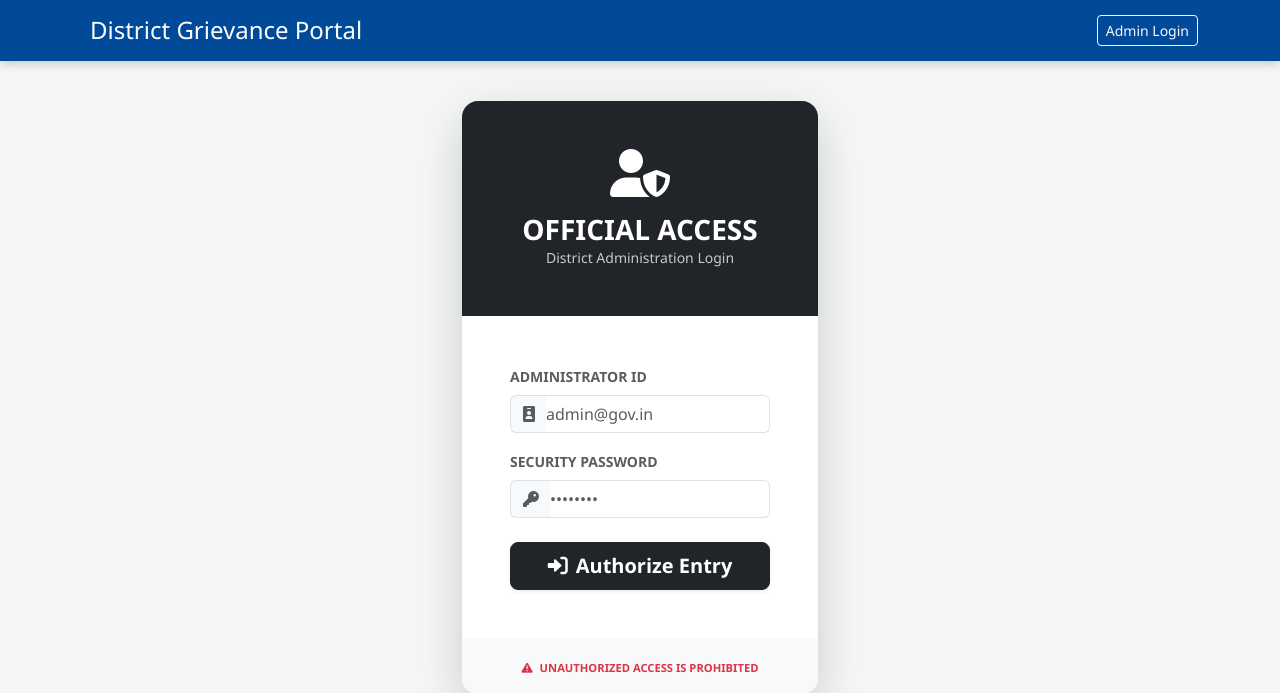
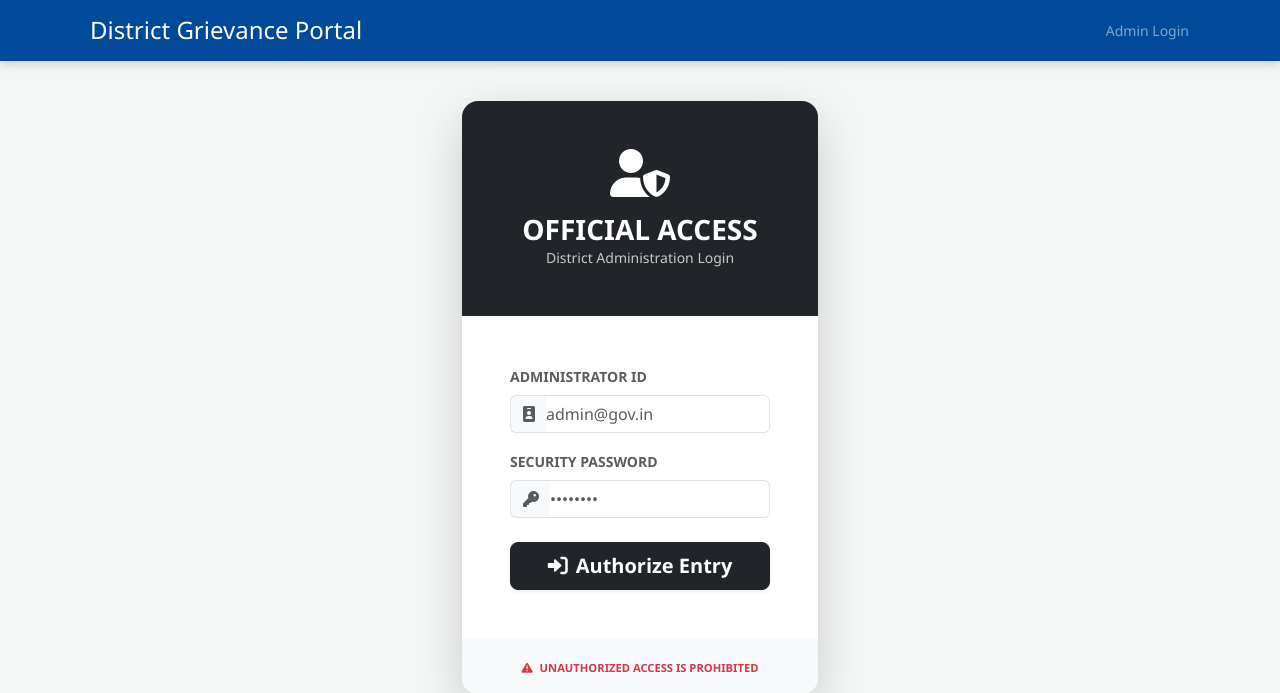
Before and after one commit to vikashpachahara/district-grievance-portal, a Flask app: page /admin in a window 1280 px wide. Shown: the top 693 px of the page. Run offline with Flask 3, Linux system fonts and the light colour scheme; some libraries are stand-ins or nearby versions.

Commit message:
Add files via upload

```diff
--- a/templates/base.html
+++ b/templates/base.html
@@ -72,7 +72,7 @@
                 </a>
             </h1>
 
-            <div class="d-flex align-items-center">
+            <div>
                 {% if session.get('user') %}
                     <span class="me-3 d-none d-md-inline small text-white-50">Citizen Mode</span>
                     <a href="/dashboard" class="btn btn-sm btn-light me-2">Home</a>
@@ -82,7 +82,7 @@
                     <a href="/admin_dashboard" class="btn btn-sm btn-warning me-2">Panel</a>
                     <a href="/logout" class="btn btn-sm btn-outline-light">Logout</a>
                 {% else %}
-                    <a href="/admin" class="btn btn-sm btn-outline-light text-decoration-none">Admin Login</a>
+                    <a href="/admin" class="btn btn-sm btn-link text-white-50 text-decoration-none">Admin Login</a>
                 {% endif %}
             </div>
         </div>
```
